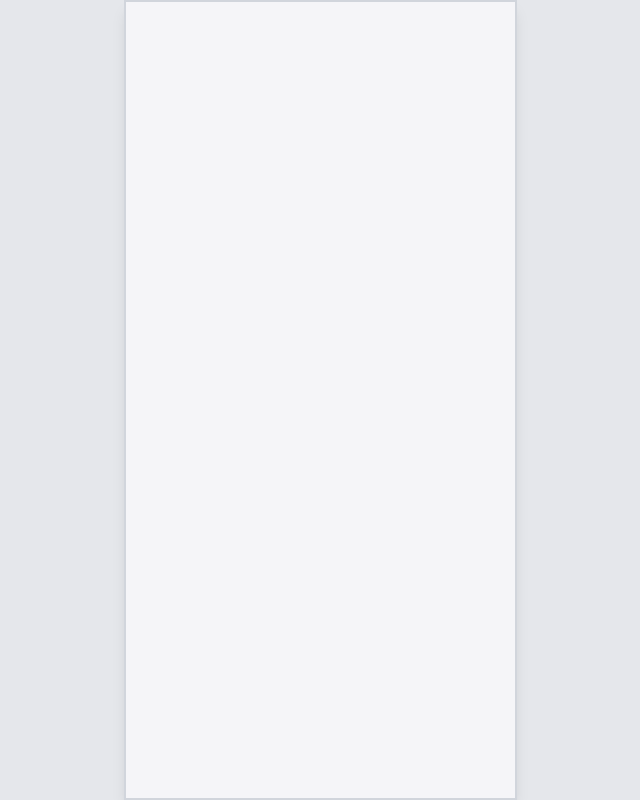
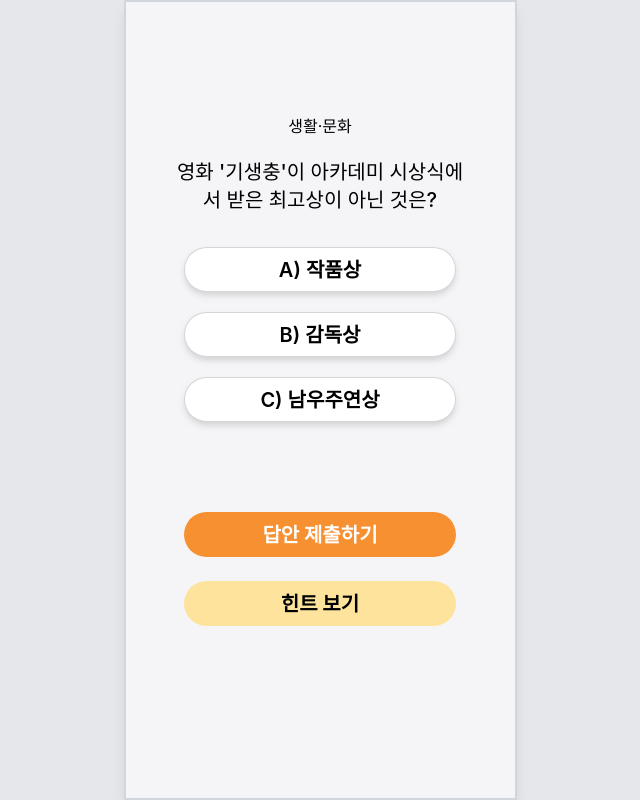
Before and after one commit to 2025-sinchonthon-4/frontend, a React (Vite) app: page /quiz/1 in a window 1280 px wide. Before the commit this address had no page. Shown: the whole page, without its empty margins (320-960 px from the left). Built offline with nearby package versions, Linux system fonts and the light colour scheme.

Commit message:
feat: 퀴즈 페이지 3종류 mockData 구성

```diff
--- a/src/App.jsx
+++ b/src/App.jsx
@@ -11,7 +11,7 @@ function App() {
       <div className="w-[393px] h-screen bg-[#F5F5F8] shadow-lg overflow-y-auto border-2 border-gray-300">
         <Routes>
           <Route path="/login" element={<LoginPage />} />
-          <Route path="/quiz" element={<QuizPage />} />
+          <Route path="/quiz/:id" element={<QuizPage />} />
           <Route path='/quiz-report' element={<QuizReportPage />} />
           <Route path="/" element={<MainPage />} />
         </Routes>
--- a/src/mocks/mockQuiz.js
+++ b/src/mocks/mockQuiz.js
@@ -1,6 +1,7 @@
-
-export const mockQuiz = {
+// 객관식 퀴즈
+export const multipleChoiceQuiz = {
   id: 1,
+  type: "multiple",
   category: "생활·문화",
   question: "영화 '기생충'이 아카데미 시상식에서 받은 최고상이 아닌 것은?",
   options: [
@@ -11,3 +12,38 @@ export const mockQuiz = {
   answer: "C",
   explanation: "영화 '기생충'은 제92회 아카데미 시상식에서 작품상, 감독상, 각본상, 국제장편영화상을 수상하며 4관왕에 올랐습니다. 남우주연상은 호아킨 피닉스가 수상했습니다."
 };
+
+// OX형 퀴즈
+export const oxQuiz = {
+  id: 2,
+  type: "ox",
+  category: "생활·문화",
+  question: "속초의 지명은 '바다와 가까운 마을'이라는 뜻이다.",
+  answer: "O", // O 또는 X
+  explanation: "속초는 바다와 가까운 마을이라는 뜻의 아이누어에서 유래되었습니다."
+};
+
+// 주관식 퀴즈
+export const subjectiveQuiz = {
+  id: 3,
+  type: "subjective",
+  category: "여행·지역",
+  question: "서울 중로에 위치한 백 년의 역사를 가진 시장으로, 고소한 빈대떡과 마약김밥으로 특히 유명한 곳은 어디일까요?",
+  answer: "광장시장", // 정답
+  explanation: "광장시장은 1905년 개장한 서울의 대표적인 전통시장으로, 빈대떡과 마약김밥으로 유명합니다."
+};
+
+// ID별 퀴즈 매핑
+export const quizData = {
+  1: multipleChoiceQuiz,
+  2: oxQuiz,
+  3: subjectiveQuiz
+};
+
+// ID로 퀴즈 가져오기
+export const getQuizById = (id) => {
+  return quizData[id] || null;
+};
+
+// 기존 mockQuiz export 유지 (호환성을 위해)
+export const mockQuiz = multipleChoiceQuiz;
--- a/src/pages/quiz/QuizPage.jsx
+++ b/src/pages/quiz/QuizPage.jsx
@@ -1,22 +1,75 @@
 import { useState } from 'react';
-import { mockQuiz } from '../../mocks/mockQuiz';
+import { useParams } from 'react-router-dom';
+import { getQuizById } from '../../mocks/mockQuiz';
 import Button from '../../components/Button';
 
 const QuizPage = () => {
-  const quizData = mockQuiz;
+  const { id } = useParams();
+  const quizData = getQuizById(parseInt(id));
   const [selectedAnswer, setSelectedAnswer] = useState(null);
+  const [subjectiveAnswer, setSubjectiveAnswer] = useState('');
+
+  // 퀴즈 데이터가 없는 경우 처리
+  if (!quizData) {
+    return (
+      <div className="flex flex-col h-full p-8 bg-[#F5F5F8] justify-center items-center">
+        <div className="text-xl font-medium text-center">
+          퀴즈를 찾을 수 없습니다.
+        </div>
+        <div className="text-base text-gray-600 mt-4">
+          올바른 퀴즈 ID를 확인해주세요. (1: 객관식, 2: OX형, 3: 주관식)
+        </div>
+      </div>
+    );
+  }
 
   const handleSubmit = () => {
-    if (selectedAnswer) {
-      alert(`${selectedAnswer}을(를) 답안으로 제출합니다.`);
-      // 실제 정답 확인 로직 (예시)
-      if (selectedAnswer === quizData.answer) {
+    let userAnswer;
+
+    // 퀴즈 타입별로 답안 처리
+    switch (quizData.type) {
+      case 'multiple':
+      case 'ox':
+        userAnswer = selectedAnswer;
+        if (!userAnswer) {
+          alert('답안을 선택해주세요.');
+          return;
+        }
+        break;
+      case 'subjective':
+        userAnswer = subjectiveAnswer.trim();
+        if (!userAnswer) {
+          alert('답안을 입력해주세요.');
+          return;
+        }
+        break;
+      default:
+        alert('알 수 없는 퀴즈 형식입니다.');
+        return;
+    }
+
+    alert(`${userAnswer}을(를) 답안으로 제출합니다.`);
+
+    // 정답 확인 로직
+    const isCorrect = checkAnswer(userAnswer, quizData.answer, quizData.type);
+
+    if (isCorrect) {
       alert('정답입니다!');
     } else {
       alert(`틀렸습니다. 정답은 ${quizData.answer} 입니다.`);
     }
-    } else {
-      alert('답안을 선택해주세요.');
+  };
+
+  const checkAnswer = (userAnswer, correctAnswer, quizType) => {
+    switch (quizType) {
+      case 'multiple':
+      case 'ox':
+        return userAnswer === correctAnswer;
+      case 'subjective':
+        // 대소문자 구분 없이, 공백 제거하고 비교
+        return userAnswer.toLowerCase() === correctAnswer.toLowerCase();
+      default:
+        return false;
     }
   };
 
@@ -24,21 +77,8 @@ const QuizPage = () => {
     alert('힌트: ' + quizData.explanation);
   };
 
-  return (
-    <div className="flex flex-col h-full p-8 bg-[#F5F5F8]">
-      <div className="h-20 flex-shrink-0"></div>
-
-      {/* 퀴즈 카테고리 */}
-      <div className="text-center text-base font-normal mb-[20px]">
-        {quizData.category}
-      </div>
-
-      {/* 퀴즈 질문 */}
-      <div className="text-center text-xl font-medium mb-[33px]">
-        {quizData.question}
-      </div>
-
-      {/* 선택지 버튼들 - Button 컴포넌트 사용 */}
+  // 객관식 퀴즈 렌더링
+  const renderMultipleChoice = () => (
     <div className="flex flex-col items-center gap-5">
       {quizData.options.map((option) => (
         <Button
@@ -55,12 +95,83 @@ const QuizPage = () => {
         </Button>
       ))}
     </div>
+  );
 
-      {/* 액션 버튼들 - Button 컴포넌트 사용 */}
+  // OX형 퀴즈 렌더링
+  const renderOXQuiz = () => (
+    <div className="flex justify-center gap-6 mt-8">
+      <button
+        onClick={() => setSelectedAnswer('O')}
+        className={`w-24 h-24 rounded-[1.25rem] flex items-center justify-center text-4xl font-bold transition-colors btn-shadow
+          ${
+            selectedAnswer === 'O'
+              ? 'bg-[#F79030] text-white'
+              : 'bg-white text-black'
+          }`}
+      >
+        O
+      </button>
+      <button
+        onClick={() => setSelectedAnswer('X')}
+        className={`w-24 h-24 rounded-[1.25rem] flex items-center justify-center text-4xl font-bold transition-colors btn-shadow
+          ${
+            selectedAnswer === 'X'
+              ? 'bg-[#F79030] text-white'
+              : 'bg-white text-black'
+          }`}
+      >
+        X
+      </button>
+    </div>
+  );
+
+  // 주관식 퀴즈 렌더링
+  const renderSubjective = () => (
+    <div className="flex flex-col items-center">
+      <input
+        type="text"
+        value={subjectiveAnswer}
+        onChange={(e) => setSubjectiveAnswer(e.target.value)}
+        placeholder="정답을 입력하세요"
+        className="w-[17rem] h-[2.8125rem] px-4 rounded-[1.875rem] border border-gray-300 text-center text-lg focus:outline-none focus:border-[#F79030] btn-shadow bg-white"
+      />
+    </div>
+  );
+
+  // 퀴즈 타입별 컨텐츠 렌더링
+  const renderQuizContent = () => {
+    switch (quizData.type) {
+      case 'multiple':
+        return renderMultipleChoice();
+      case 'ox':
+        return renderOXQuiz();
+      case 'subjective':
+        return renderSubjective();
+      default:
+        return <div>지원하지 않는 퀴즈 형식입니다.</div>;
+    }
+  };
+
+  return (
+    <div className="flex flex-col h-full p-8 bg-[#F5F5F8]">
+      <div className="h-20 flex-shrink-0"></div>
+
+      {/* 퀴즈 카테고리 */}
+      <div className="text-center text-base font-normal mb-[20px]">
+        {quizData.category}
+      </div>
+
+      {/* 퀴즈 질문 */}
+      <div className="text-center text-xl font-medium mb-[33px] px-4">
+        {quizData.question}
+      </div>
+
+      {/* 퀴즈 타입별 컨텐츠 */}
+      {renderQuizContent()}
+
+      {/* 액션 버튼들 */}
       <div className="flex flex-col items-center gap-6 mt-[90px]">
-        <Button
-          onClick={handleSubmit}
-        >
+        <Button onClick={handleSubmit}>
           답안 제출하기
         </Button>
         <Button
```
Lines whose indentation alone changed are shown as unchanged.
